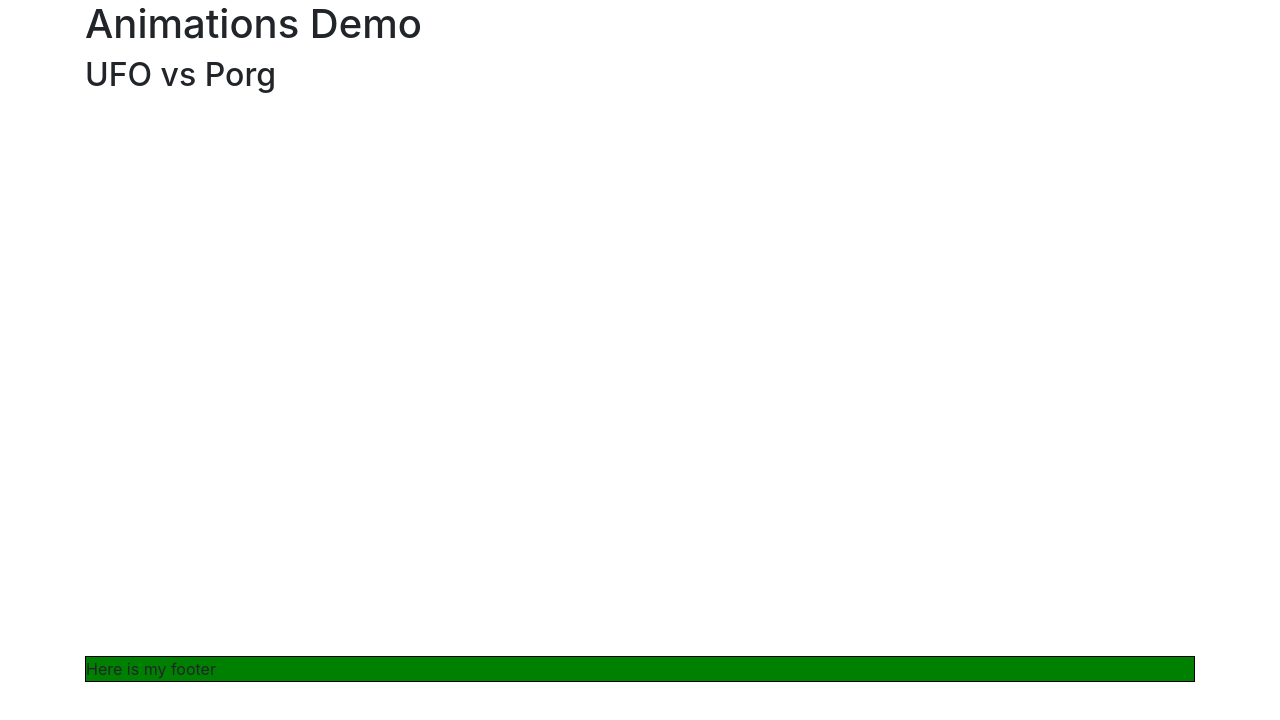
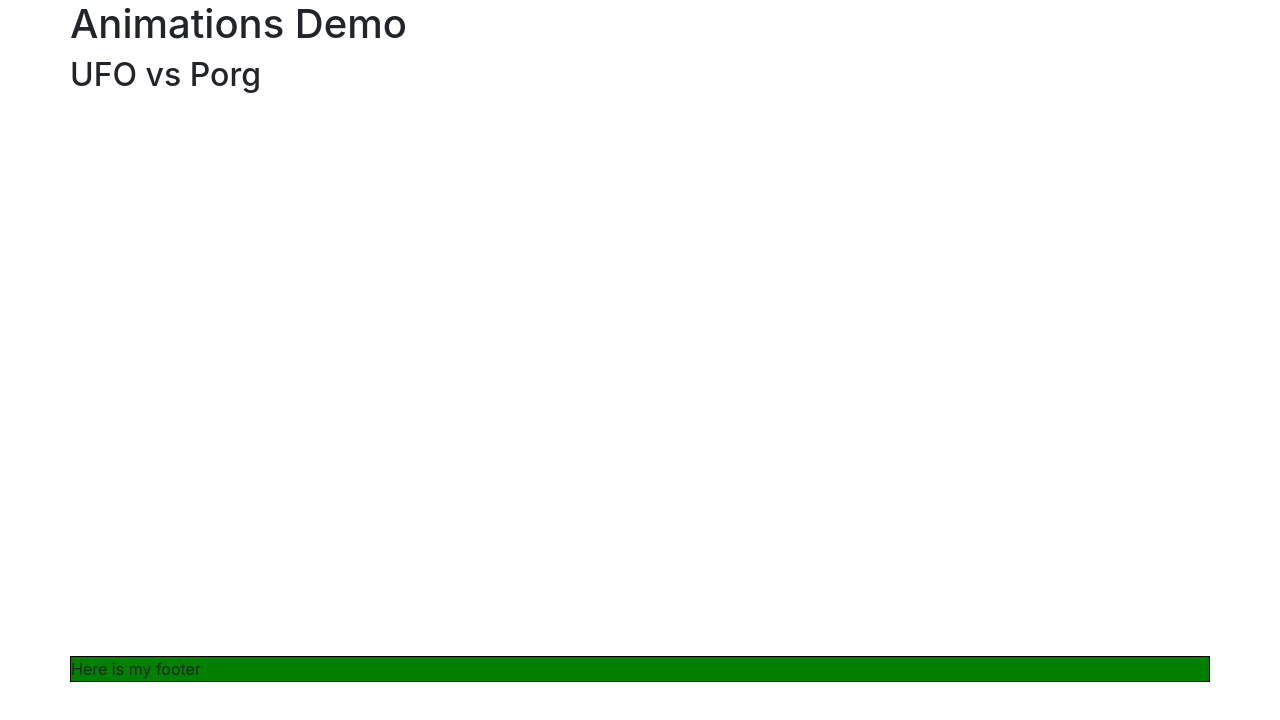
Before and after one commit to amaddatu/selfchallenge1, a website: page index.html in a window 1280 px wide. Drawn offline with nearby package versions, Linux system fonts and the light colour scheme; files that its build step writes are made by us from their sources.

Commit message:
Change default column padding to 0px

```diff
--- a/assets/bootstrap-scss/_variables.scss
+++ b/assets/bootstrap-scss/_variables.scss
@@ -196,7 +196,8 @@ $container-max-widths: (
 // Set the number of columns and specify the width of the gutters.
 
 $grid-columns:                12 !default;
-$grid-gutter-width:           30px !default;
+$grid-gutter-width:           0px !default;
+//$grid-gutter-width:           30px !default;
 
 // Components
 //
```
